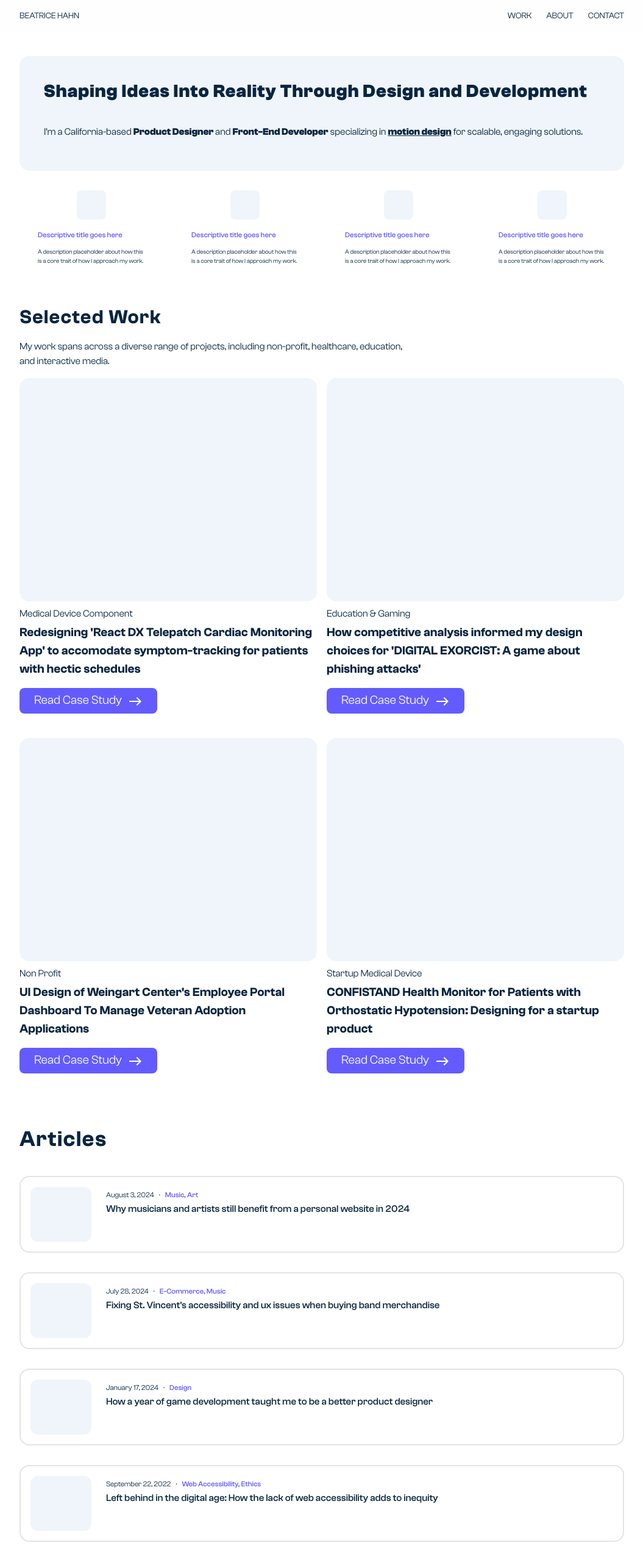
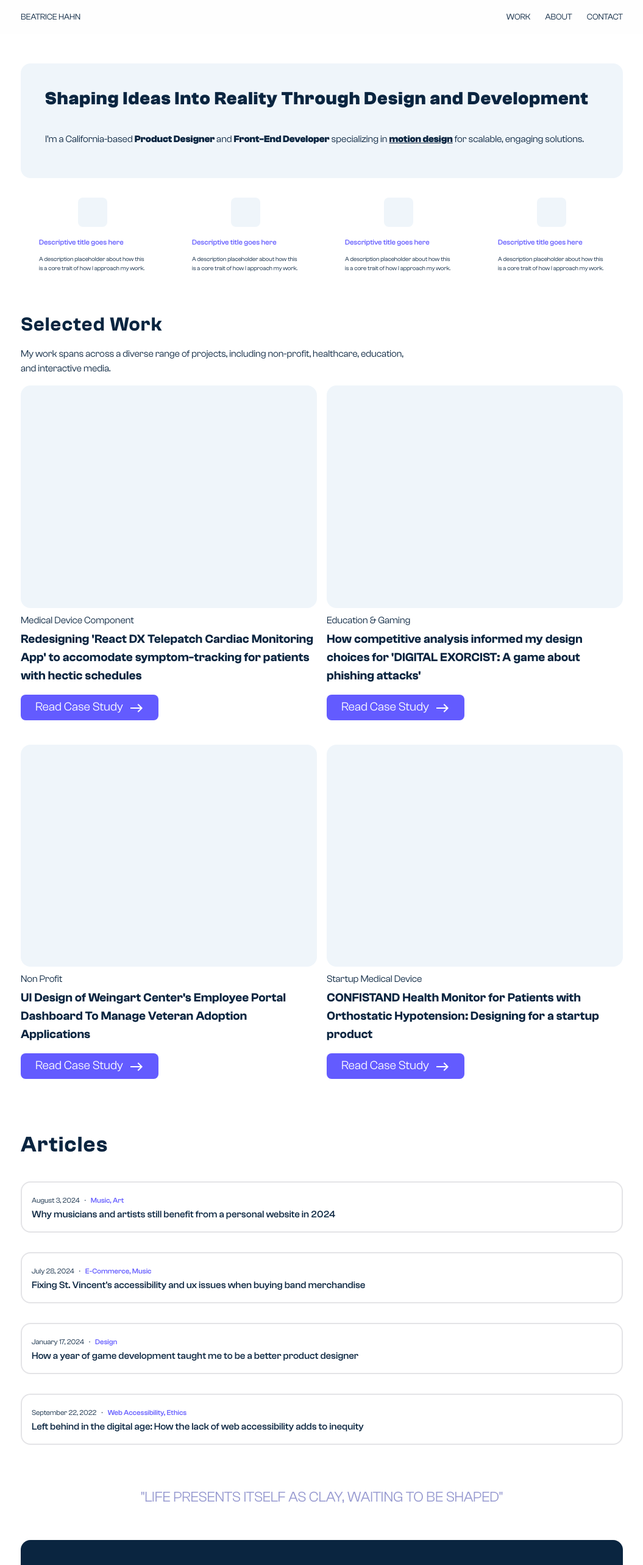
Before and after one commit to beatricehahn/nextjs-portfolio, a Next.js app: page / in a window 1280 px wide. Shown: the top 2566 px of the page at 61% size, without its empty margins (112-1167 px from the left). Built offline with nearby package versions, Linux system fonts and the light colour scheme.

Commit message:
Update spacing

```diff
--- a/app/articles/web-accessibility-and-inequity/page.tsx
+++ b/app/articles/web-accessibility-and-inequity/page.tsx
@@ -4,7 +4,7 @@ export default function WebAccessibility() {
     const { title, subtitle, date, content, sources } = writing[0];
 
     return (
-        <div className="max-w-screen-md mx-auto px-4">
+        <div className="max-w-screen-md mx-auto px-[18px]">
             <h1 className="text-2xl md:text-3xl pb-[24px]">{title}</h1>
             <h4>{subtitle}</h4>
             <h6>Written on {date} by Beatrice Hahn</h6>
--- a/app/page.tsx
+++ b/app/page.tsx
@@ -5,7 +5,7 @@ import { SelectedContent } from "@/components/organisms/SelectedContent";
 
 export default function Home() {
   return (
-    <main className="max-w-screen-lg mx-auto px-4">
+    <main className="max-w-screen-lg mx-auto px-[18px]">
       <Hero2 />
       <IntroCards />
       <SelectedContent />
--- a/components/Navbar.tsx
+++ b/components/Navbar.tsx
@@ -27,17 +27,15 @@ export const Navbar = () => {
         if (isOpen) {
             menuClasses = [
                 "fixed",
-                "z-10",
+                "z-5",
                 "inset-0",
-                "h-full",
+                "my-auto",
                 "bg-white",
-                "top-20",
-                "p-20",
+                "top-[40px]",
                 "left-0",
                 "flex-col",
                 "flex",
-                "justify-center",
-                "align-items",
+                "justify-center"
             ];
         }
         // if menu is closed
@@ -49,8 +47,8 @@ export const Navbar = () => {
     }
 
     return (
-        <nav className="bg-white top-0 z-20 py-4 mb-4 height-[24px] md:height-[32px] lg:height-[64px]">
-            <div className="flex justify-between items-center max-w-screen-lg mx-auto px-4">
+        <nav className="bg-white top-0 z-20 py-[18px] mb-[48px] height-[24px] md:height-[32px] lg:height-[64px]">
+            <div className="flex justify-between items-center max-w-screen-lg mx-auto px-[18px]">
                 <a href="/" className="text-sm">BEATRICE HAHN</a>
                 <button onClick={toggleMenu} className='sm:hidden'>
                     {isOpen ? <CloseIcon /> : <HamburgerIcon />}
@@ -67,13 +65,13 @@ export const Navbar = () => {
                     </Link>
                 </div>
                 <div id='dropdown-content' className={getMenuClasses()}>
-                    <Link href="/#works" className="text-4xl p-[20px] text-center hover:text-gray-300 font-semibold" onClick={toggleMenu}>
+                    <Link href="/#works" className="text-4xl p-[20px] text-center hover:text-purple-bright font-semibold" onClick={toggleMenu}>
                         WORK
                     </Link>
-                    <Link href='/about' className="text-4xl p-[20px] text-center hover:text-gray-300 font-semibold" onClick={toggleMenu}>
+                    <Link href='/about' className="text-4xl p-[20px] text-center hover:text-purple-bright font-semibold" onClick={toggleMenu}>
                         ABOUT
                     </Link>
-                    <Link href="/#contact" className="text-4xl p-[20px] text-center hover:text-gray-300 font-semibold" onClick={toggleMenu}>
+                    <Link href="/#contact" className="text-4xl p-[20px] text-center hover:text-purple-bright font-semibold" onClick={toggleMenu}>
                         CONTACT
                     </Link>
                 </div>
--- a/components/molecules/ArticleBox.tsx
+++ b/components/molecules/ArticleBox.tsx
@@ -4,8 +4,7 @@ const ArticleBox = (
     return (
       <div key={id} className="flex w-full">
         <a className="border-2 mb-4 rounded-[16px] w-full flex" href={link}>
-          <div className="mx-4 my-4 w-[100px] h-[90px] bg-blue-100 rounded-[12px]"></div>
-          <div className="mx-2 my-4">
+          <div className="mx-4 my-4">
             <span className="text-[12px] mb-2 mr-2">{date}</span>
             <span className="text-[12px]">&#183;</span>
             <h6 className="inline text-[12px] ml-2 text-purple-bright" >{genre}</h6>
--- a/components/organisms/Footer.tsx
+++ b/components/organisms/Footer.tsx
@@ -3,7 +3,7 @@ import { FooterItem } from "../molecules/FooterItem"
 export const Footer = () => {
   return (
     <footer className="bg-blue-800 w-full bottom-0 mt-auto" id="footer-content-wrapper">
-        <div className='flex justify-start mt-[24px] mb-[24px] px-4 mx-auto max-w-screen-lg'>
+        <div className='flex justify-start mt-[24px] mb-[24px] px-[18px] mx-auto max-w-screen-lg'>
           <ul className='mt-[32px] mb-[32px] mr-[32px] w-[50%]' id='navigation-links'>
             <h6 className='text-white'>MENU</h6>
             <li className="mt-[12px]"><a href="/#works" className='text-white-200'>Work</a></li>
@@ -16,7 +16,7 @@ export const Footer = () => {
             <li className="mt-[12px]"><a href="https://github.com/beatricehahn" target="_blank" className='text-white-200'>Github</a></li>
           </ul>
         </div>
-        <div className='mt-[32px] mb-0 flex mx-auto px-4 max-w-screen-lg' id='copyright-and-details'>
+        <div className='mt-[32px] mb-0 flex mx-auto px-[18px] max-w-screen-lg' id='copyright-and-details'>
             <span className='text-white-200 pb-4 text-[12px]'>2024 &copy; Beatrice Hahn</span>
             <span className='text-white-200 pl-[12px] pb-4 text-[12px]'>Product Designer & Front-End Developer</span>
         </div>
```
